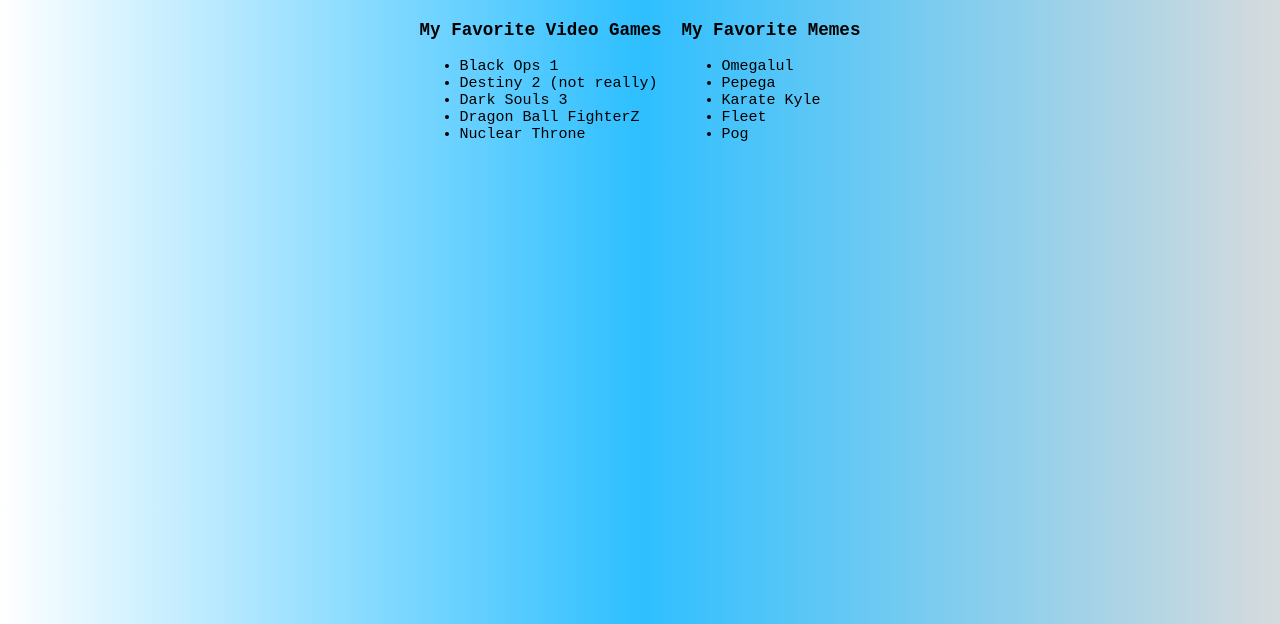
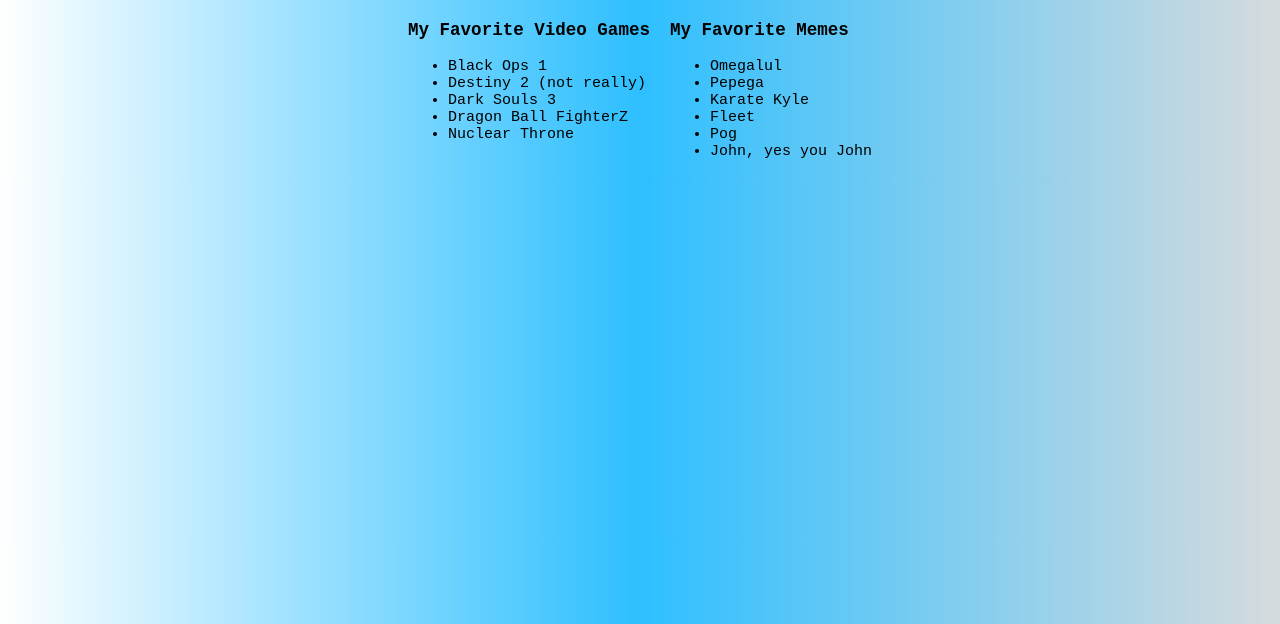
Before and after one commit to calebhoffman7/intro-project, a plain HTML site: page index.html in a window 1280 px wide. Shown: the part 176-800 px from the top of the page. Drawn offline with Linux system fonts and the light colour scheme.

Commit message:
added john joke

```diff
--- a/index.html
+++ b/index.html
@@ -34,6 +34,7 @@
             <li>Karate Kyle</li>
             <li>Fleet</li>
             <li>Pog</li>
+            <li>John, yes you John</li>
           </ul>
         </div>
       </div>
```
